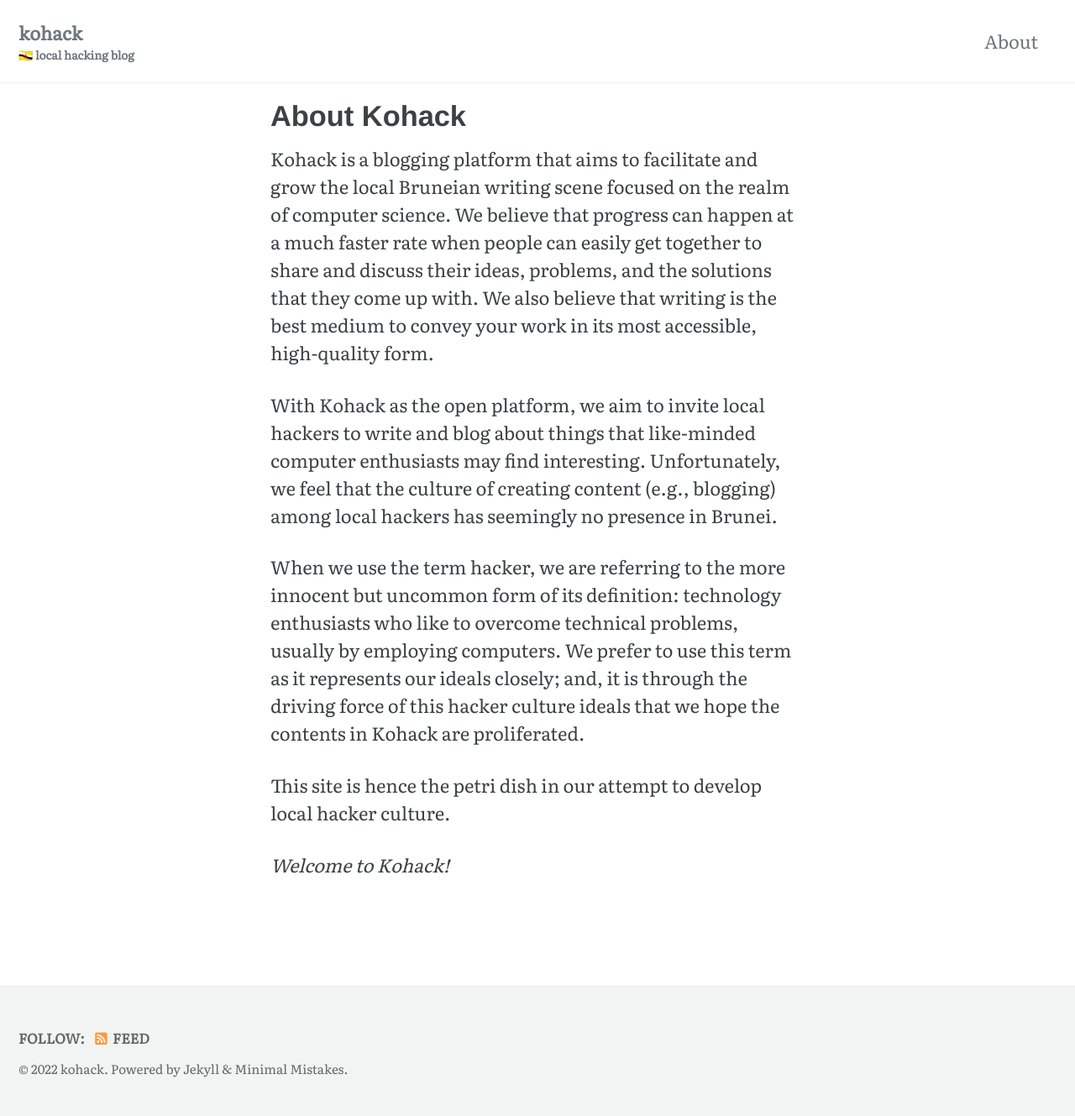
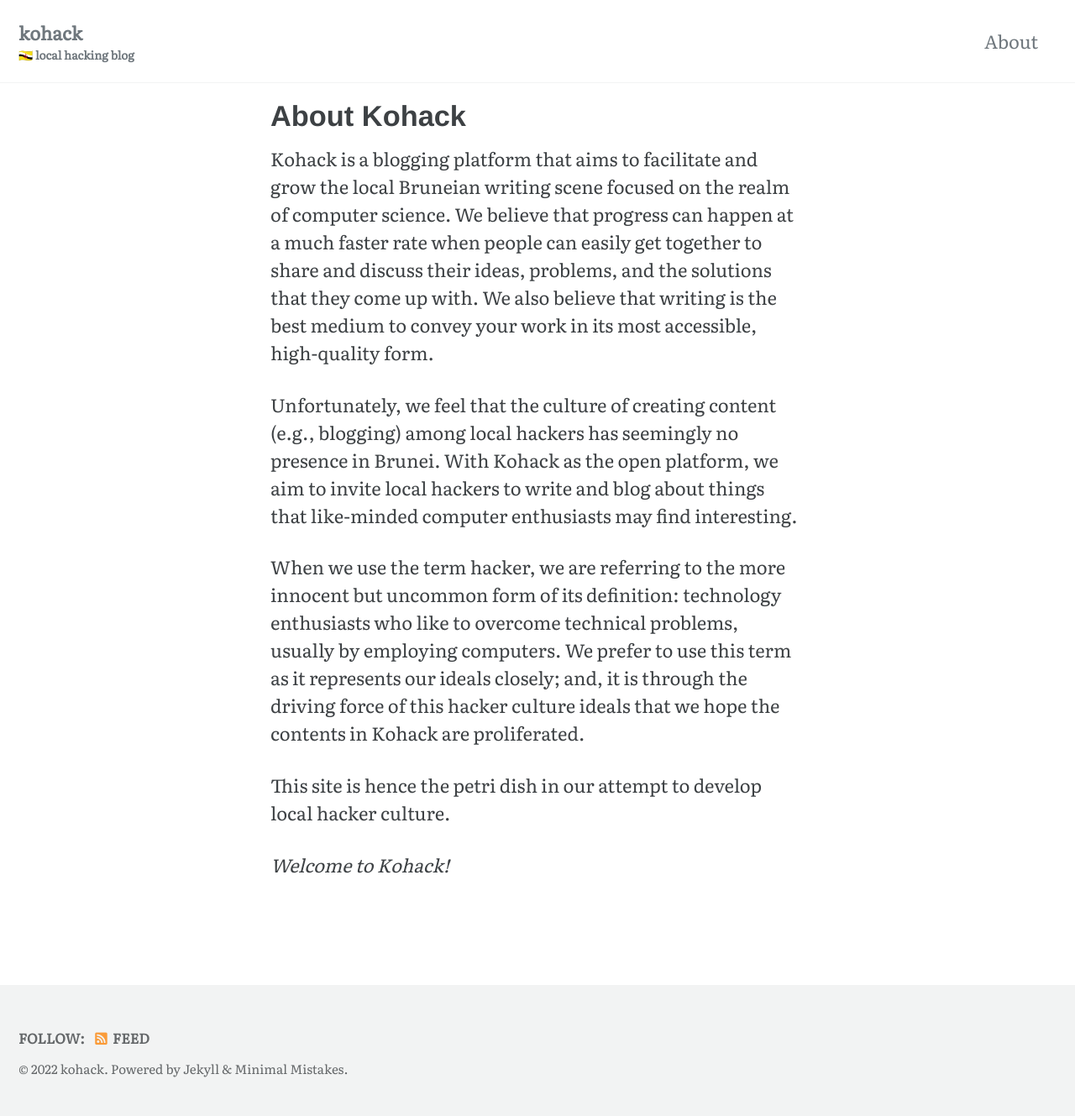
Before and after one commit to kohack/kohack.github.io, a Jekyll site: the page built from pages/about.md, in a window 1280 px wide. Shown: the whole page at 84% size. Built offline with Jekyll 4.4.1, drawn with Linux system fonts in a browser that asks for light colours; cached includes are drawn as plain includes.

```diff
--- a/pages/about.md
+++ b/pages/about.md
@@ -12,10 +12,11 @@ share and discuss their ideas, problems, and the solutions that they come up
 with. We also believe that writing is the best medium to convey your work in its
 most accessible, high-quality form.
 
-With Kohack as the open platform, we aim to invite local hackers to write and
-blog about things that like-minded computer enthusiasts may find interesting.
+
 Unfortunately, we feel that the culture of creating content (e.g., blogging)
-among local hackers has seemingly no presence in Brunei.
+among local hackers has seemingly no presence in Brunei. With Kohack as the open
+platform, we aim to invite local hackers to write and blog about things that
+like-minded computer enthusiasts may find interesting.
 
 When we use the term hacker, we are referring to the more innocent but
 uncommon form of its definition: technology enthusiasts who like to overcome
```
